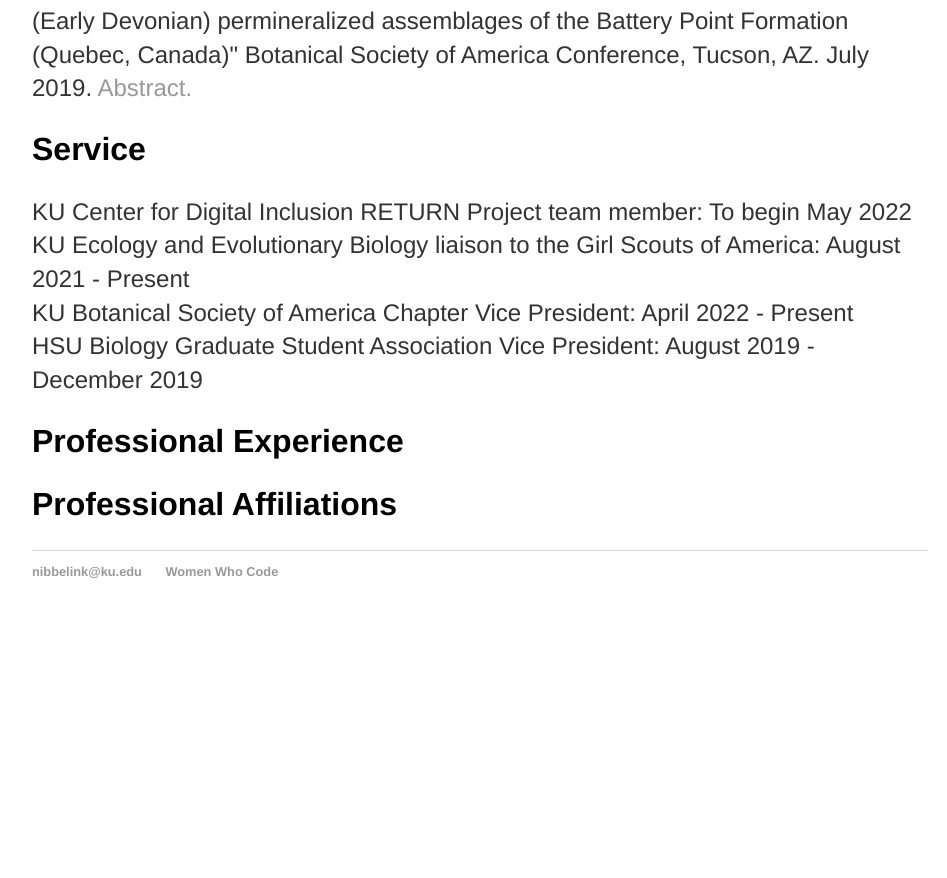
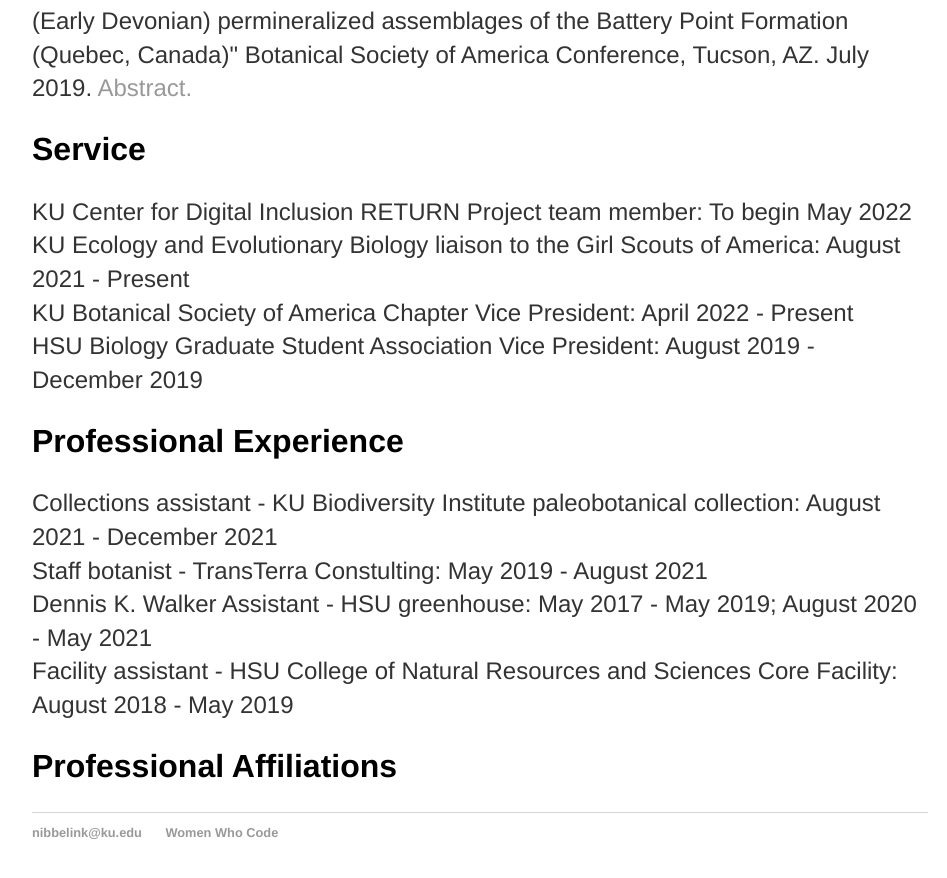
Before and after one commit to megannibbs/megannibbelink.github.io, a Jekyll site: the page built from cv/index.html, in a window 1280 px wide and 900 px high, scrolled down 1624 px. Shown: the top 878 px of the window, without its empty margins (160-1107 px from the left). Built offline with Jekyll 4.4.1, drawn with Linux system fonts in a browser that asks for light colours; before the commit the page ends 2263 px from its top, so only the background shows below that.

Commit message:
Update index.html

```diff
--- a/cv/index.html
+++ b/cv/index.html
@@ -32,5 +32,8 @@
 		KU Botanical Society of America Chapter Vice President: April 2022 - Present</br>
 		HSU Biology Graduate Student Association Vice President: August 2019 - December 2019 </br></p>
 	<h2>Professional Experience</h2>
-
+	<p>Collections assistant - KU Biodiversity Institute paleobotanical collection: August 2021 - December 2021</br>
+		Staff botanist - TransTerra Constulting: May 2019 - August 2021</br>
+		Dennis K. Walker Assistant - HSU greenhouse: May 2017 - May 2019; August 2020 - May 2021</br>
+		Facility assistant - HSU College of Natural Resources and Sciences Core Facility: August 2018 - May 2019</br></p>
 	<h2>Professional Affiliations</h2>
```
